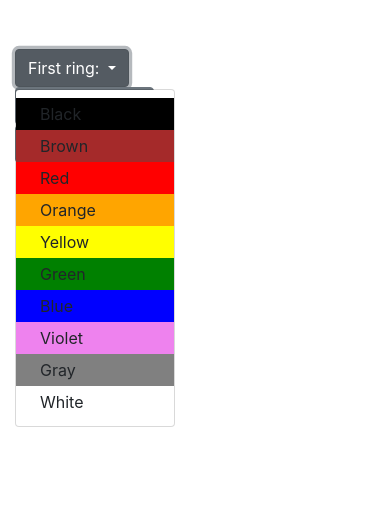
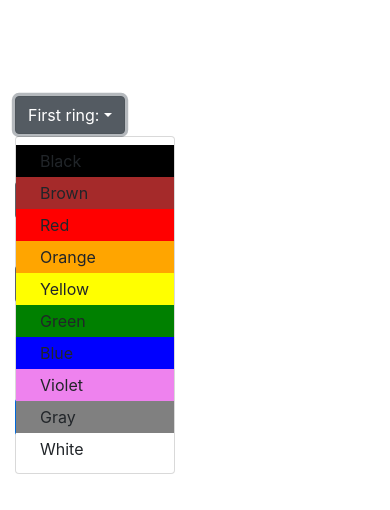
Before and after one commit to kareem-torky/ResistorCalculator, a plain HTML site: page index.html in a window 390 px wide. Both pictures are taken after a click on the button "First ring:". Drawn offline with nearby package versions, Linux system fonts and the light colour scheme.

Commit message:
Files edited

```diff
--- a/css/custom.css
+++ b/css/custom.css
@@ -42,3 +42,7 @@
     font-size: larger;
     font-weight: 700;
 }
+
+.select-row {
+    min-height: 350px;
+}
--- a/index.html
+++ b/index.html
@@ -15,68 +15,72 @@
 </head>
 <body>
 <div class="container mt-5">
-    <div class="row">
+    <div class="row select-row">
         <div class="col-lg-3"></div>
         <div class="col-lg-2">
             <div class="dropdown">
-                <button class="btn btn-secondary dropdown-toggle" type="button" id="dropdownMenuButton" data-toggle="dropdown" aria-haspopup="true" aria-expanded="false">
-                    First ring:
-                </button>
-                <div class="dropdown-menu" aria-labelledby="dropdownMenuButton">
-                    <div class="black"><a class="dropdown-item" href="#" >Black</a></div>
-                    <div class="brown"><a class="dropdown-item" href="#" >Brown</a></div>
-                    <div class="red"><a class="dropdown-item" href="#" >Red</a></div>
-                    <div class="orange"><a class="dropdown-item" href="#" >Orange</a></div>
-                    <div class="yellow"><a class="dropdown-item" href="#" >Yellow</a></div>
-                    <div class="green"><a class="dropdown-item" href="#" >Green</a></div>
-                    <div class="blue"><a class="dropdown-item" href="#" >Blue</a></div>
-                    <div class="violet"><a class="dropdown-item" href="#" >Violet</a></div>
-                    <div class="gray"><a class="dropdown-item" href="#" >Gray</a></div>
-                    <div class="white"><a class="dropdown-item" href="#" >White</a></div>
+                <button class="btn btn-secondary dropdown-toggle" type="button" id="first-ring" data-toggle="dropdown" aria-haspopup="true" aria-expanded="false">First ring:</button>
+                <div class="dropdown-menu" aria-labelledby="first-ring">
+                    <div class="black f-r"><a class="dropdown-item" href="#" >Black</a></div>
+                    <div class="brown f-r"><a class="dropdown-item" href="#" >Brown</a></div>
+                    <div class="red f-r"><a class="dropdown-item" href="#" >Red</a></div>
+                    <div class="orange f-r"><a class="dropdown-item" href="#" >Orange</a></div>
+                    <div class="yellow f-r"><a class="dropdown-item" href="#" >Yellow</a></div>
+                    <div class="green f-r"><a class="dropdown-item" href="#" >Green</a></div>
+                    <div class="blue f-r"><a class="dropdown-item" href="#" >Blue</a></div>
+                    <div class="violet f-r"><a class="dropdown-item" href="#" >Violet</a></div>
+                    <div class="gray f-r"><a class="dropdown-item" href="#" >Gray</a></div>
+                    <div class="white f-r"><a class="dropdown-item" href="#" >White</a></div>
                 </div>
             </div>
         </div>
 
         <div class="col-lg-2">
             <div class="dropdown">
-                <button class="btn btn-secondary dropdown-toggle" type="button" id="dropdownMenuButton" data-toggle="dropdown" aria-haspopup="true" aria-expanded="false">
-                    Second ring:
-                </button>
-                <div class="dropdown-menu" aria-labelledby="dropdownMenuButton">
-                    <div class="black"><a class="dropdown-item" href="#" >Black</a></div>
-                    <div class="brown"><a class="dropdown-item" href="#" >Brown</a></div>
-                    <div class="red"><a class="dropdown-item" href="#" >Red</a></div>
-                    <div class="orange"><a class="dropdown-item" href="#" >Orange</a></div>
-                    <div class="yellow"><a class="dropdown-item" href="#" >Yellow</a></div>
-                    <div class="green"><a class="dropdown-item" href="#" >Green</a></div>
-                    <div class="blue"><a class="dropdown-item" href="#" >Blue</a></div>
-                    <div class="violet"><a class="dropdown-item" href="#" >Violet</a></div>
-                    <div class="gray"><a class="dropdown-item" href="#" >Gray</a></div>
-                    <div class="white"><a class="dropdown-item" href="#" >White</a></div>
+                <button class="btn btn-secondary dropdown-toggle" type="button" id="second-ring" data-toggle="dropdown" aria-haspopup="true" aria-expanded="false">Second ring:</button>
+                <div class="dropdown-menu" aria-labelledby="second-ring">
+                    <div class="black s-r"><a class="dropdown-item" href="#" >Black</a></div>
+                    <div class="brown s-r"><a class="dropdown-item" href="#" >Brown</a></div>
+                    <div class="red s-r"><a class="dropdown-item" href="#" >Red</a></div>
+                    <div class="orange s-r"><a class="dropdown-item" href="#" >Orange</a></div>
+                    <div class="yellow s-r"><a class="dropdown-item" href="#" >Yellow</a></div>
+                    <div class="green s-r"><a class="dropdown-item" href="#" >Green</a></div>
+                    <div class="blue s-r"><a class="dropdown-item" href="#" >Blue</a></div>
+                    <div class="violet s-r"><a class="dropdown-item" href="#" >Violet</a></div>
+                    <div class="gray s-r"><a class="dropdown-item" href="#" >Gray</a></div>
+                    <div class="white s-r"><a class="dropdown-item" href="#" >White</a></div>
                 </div>
             </div>
         </div>
 
         <div class="col-lg-2">
             <div class="dropdown">
-                <button class="btn btn-secondary dropdown-toggle" type="button" id="dropdownMenuButton" data-toggle="dropdown" aria-haspopup="true" aria-expanded="false">
-                    Third ring:
-                </button>
-                <div class="dropdown-menu" aria-labelledby="dropdownMenuButton">
-                    <div class="black"><a class="dropdown-item" href="#" >Black</a></div>
-                    <div class="brown"><a class="dropdown-item" href="#" >Brown</a></div>
-                    <div class="red"><a class="dropdown-item" href="#" >Red</a></div>
-                    <div class="orange"><a class="dropdown-item" href="#" >Orange</a></div>
-                    <div class="yellow"><a class="dropdown-item" href="#" >Yellow</a></div>
-                    <div class="green"><a class="dropdown-item" href="#" >Green</a></div>
-                    <div class="blue"><a class="dropdown-item" href="#" >Blue</a></div>
-                    <div class="violet"><a class="dropdown-item" href="#" >Violet</a></div>
-                    <div class="gray"><a class="dropdown-item" href="#" >Gray</a></div>
-                    <div class="white"><a class="dropdown-item" href="#" >White</a></div>
+                <button class="btn btn-secondary dropdown-toggle" type="button" id="third-ring" data-toggle="dropdown" aria-haspopup="true" aria-expanded="false">Third ring:</button>
+                <div class="dropdown-menu" aria-labelledby="third-ring">
+                    <div class="black t-r"><a class="dropdown-item" href="#" >Black</a></div>
+                    <div class="brown t-r"><a class="dropdown-item" href="#" >Brown</a></div>
+                    <div class="red t-r"><a class="dropdown-item" href="#" >Red</a></div>
+                    <div class="orange t-r"><a class="dropdown-item" href="#" >Orange</a></div>
+                    <div class="yellow t-r"><a class="dropdown-item" href="#" >Yellow</a></div>
+                    <div class="green t-r"><a class="dropdown-item" href="#" >Green</a></div>
+                    <div class="blue t-r"><a class="dropdown-item" href="#" >Blue</a></div>
+                    <div class="violet t-r"><a class="dropdown-item" href="#" >Violet</a></div>
+                    <div class="gray t-r"><a class="dropdown-item" href="#" >Gray</a></div>
+                    <div class="white t-r"><a class="dropdown-item" href="#" >White</a></div>
                 </div>
             </div>
         </div>
         <div class="col-lg-3"></div>
+    </div>
+
+    <div class="row">
+        <div class="col-lg-2 offset-lg-5">
+                <a class="btn btn-primary" href="#" role="button" id="calculate-btn">Calculate</a>
+        </div>
+    </div>
+
+    <div id=result>
+
     </div>
 </div>
 
--- a/js/main.js
+++ b/js/main.js
@@ -1,6 +1,55 @@
 
-document.getElementById('test').addEventListener('click', test);
+var options_arr = [];
 
-function test(){
-    alert('success');
+document.getElementById('calculate-btn').addEventListener('click', calculateVal);
+options_arr = document.getElementsByTagName('a');
+options_arr.forEach(addEventListener('click', getColor));
+
+function getColor(e){
+    var color = e.target.innerHTML;
+    var classes = e.target.parentElement.className;
+    var classes_arr = classes.split(" ");
+    if(classes_arr[1] == 'f-r'){
+        document.getElementById('first-ring').innerHTML = color;
+    } else if(classes_arr[1] == 's-r'){
+        document.getElementById('second-ring').innerHTML = color;
+    } else if(classes_arr[1] == 't-r'){
+        document.getElementById('third-ring').innerHTML = color;
+    } else {
+        return false;
+    }
 }
+
+var colors_arr = ['Black', 'Brown', 'Red', 'Orange', 'Yellow', 'Green', 'Blue', 'Violet', 'Gray', 'White'];
+var multipliers_arr = ['1', '10', '100', '1k', '10k', '100k', '1M', '10M', '100M', '1T'];
+
+function calculateVal(){
+    var fr = document.getElementById('first-ring').innerHTML;
+    var sr = document.getElementById('second-ring').innerHTML;
+    var tr = document.getElementById('third-ring').innerHTML;
+    var total_val = '';
+
+    if(fr == 'First ring:' | sr == 'Second ring:' | tr == 'Third ring:'){
+        alert('Please select all values first');
+        return false;
+    }
+
+    for(var i=0; i<10; i++){
+        if(fr === colors_arr[i]) {
+            var fr_val = i;
+            alert(fr_val);
+            //total_val += fr_val;
+        }
+        if(sr == colors_arr[i]) {
+            var sr_val = i;
+            //total_val += sr_val;
+        }
+        if(tr == colors_arr[i]) {
+            var tr_val = multipliers_arr[i];
+            //total_val += ' *';
+            //total_val += tr_val;
+        }
+    }
+
+    //document.getElementById('result').innerHTML = '<p>'+ total_val +'</p>';
+}
```
